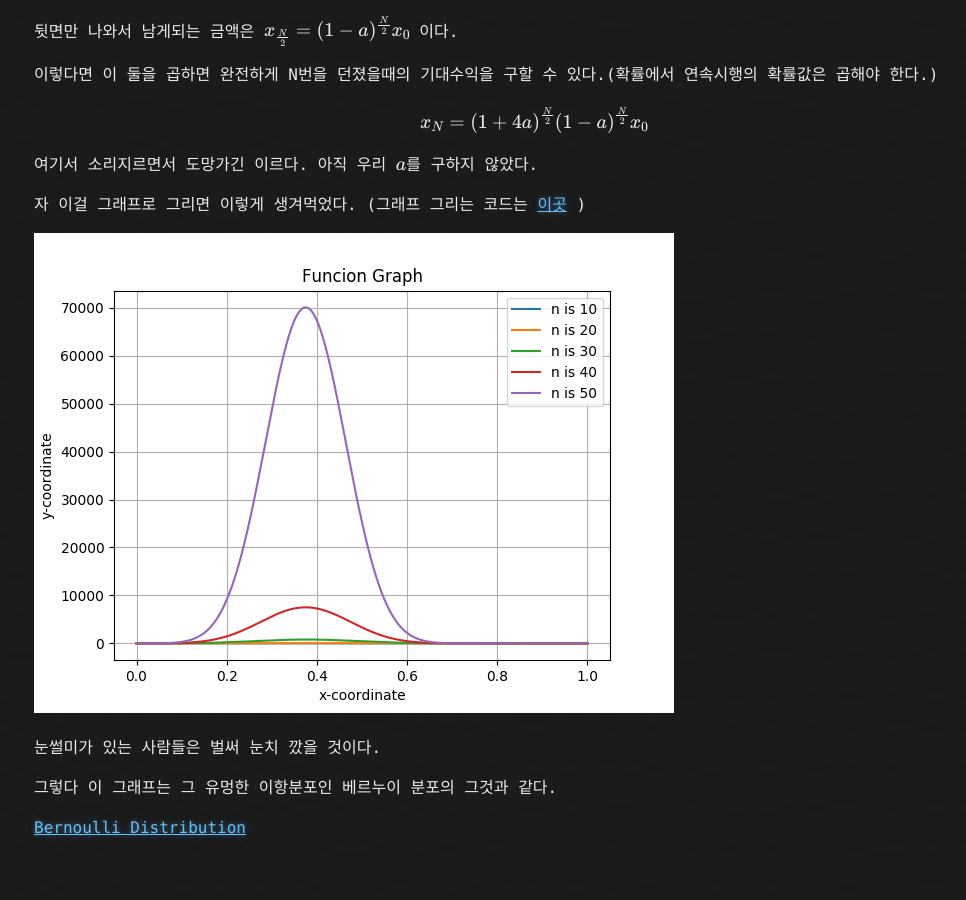
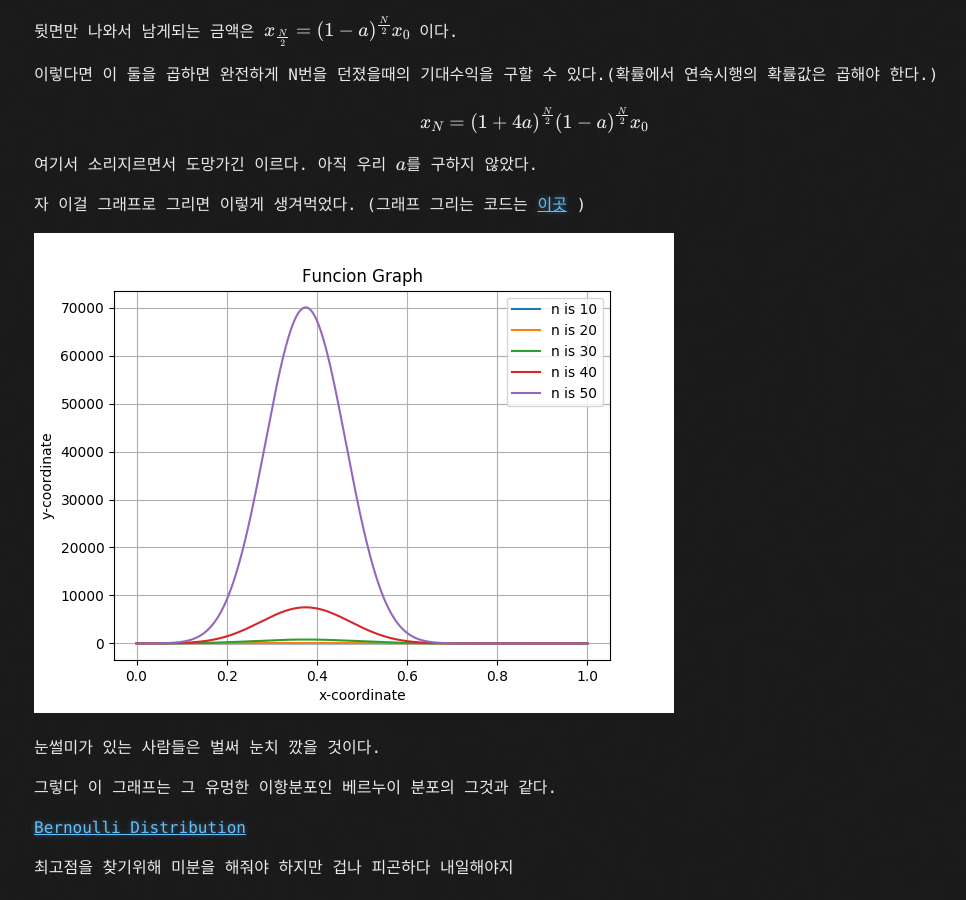
Before and after one commit to kooock/kooock.github.io, a Jekyll site: the page built from _posts/2018-07-23-algorithm_trading2_chapter1_brain_teaser.md, in a window 1280 px wide and 900 px high, scrolled down 1948 px. Shown: the whole window, without its empty margins (106-1072 px from the left). Built offline with Jekyll 4.4.1, drawn with Linux system fonts in a browser that asks for light colours; formulas are drawn with MathJax 3; before the commit the page ends 2808 px from its top, so only the background shows below that.

Commit message:
brain_teaser2 update

```diff
--- a/_posts/2018-07-23-algorithm_trading2_chapter1_brain_teaser.md
+++ b/_posts/2018-07-23-algorithm_trading2_chapter1_brain_teaser.md
@@ -101,3 +101,5 @@ $$x_{N} = (1+4a)^{N \over 2}(1-a)^{N \over 2}x_{0}$$
 그렇다 이 그래프는 그 유멍한 이항분포인 베르누이 분포의 그것과 같다.
 
 [Bernoulli Distribution](https://ko.wikipedia.org/wiki/%EB%B2%A0%EB%A5%B4%EB%88%84%EC%9D%B4_%EB%B6%84%ED%8F%AC)
+
+최고점을 찾기위해 미분을 해줘야 하지만 겁나 피곤하다 내일해야지
```
